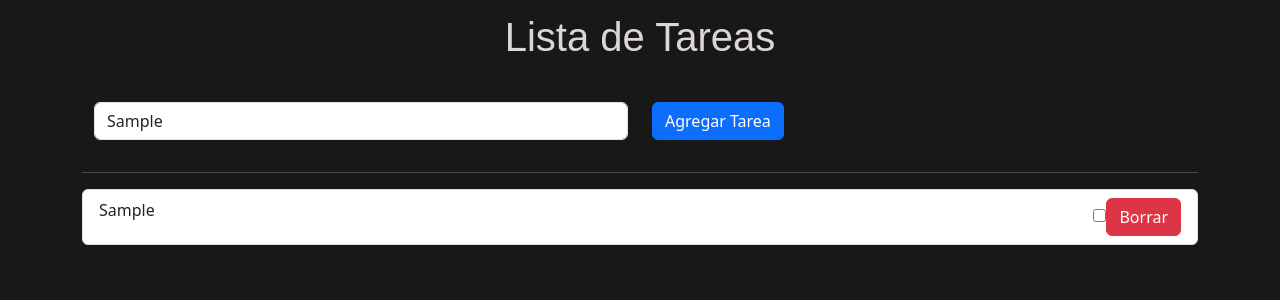
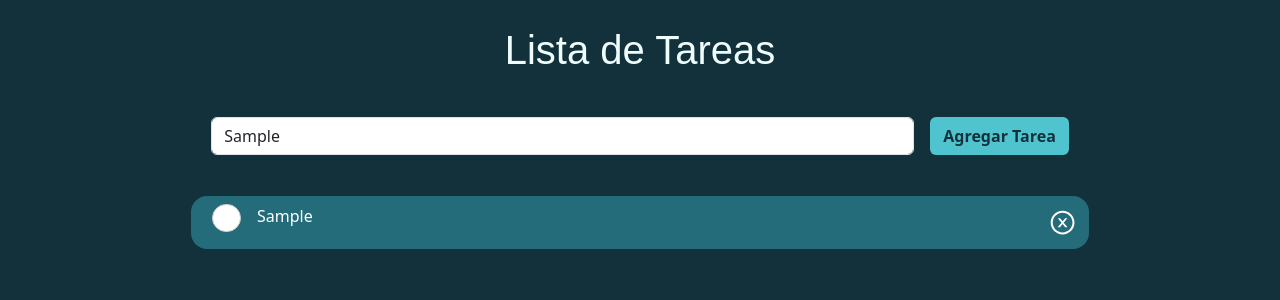
Before and after one commit to MariaJoseGG/PracticalTest, a React (Vite) app: page / in a window 1280 px wide. Both pictures are taken after typing "Sample" into the empty fields and a click on the button "Agregar Tarea". Shown: the top 300 px of the page. Built offline with nearby package versions, Linux system fonts and the light colour scheme.

Commit message:
Changes are made to the styles

```diff
--- a/package.json
+++ b/package.json
@@ -11,7 +11,8 @@
   },
   "dependencies": {
     "react": "^18.2.0",
-    "react-dom": "^18.2.0"
+    "react-dom": "^18.2.0",
+    "react-icons": "^4.12.0"
   },
   "devDependencies": {
     "@types/react": "^18.2.37",
--- a/src/TaskManagement/components/TaskForm.jsx
+++ b/src/TaskManagement/components/TaskForm.jsx
@@ -1,7 +1,7 @@
 import { useForm } from '../../hooks/useForm'
 import '../styles/TaskForm.css'
 
-export const TaskForm = ({addTask}) => {
+export const TaskForm = ({ addTask }) => {
 
   const { formState, onInputChange } = useForm({ task: '' })
 
@@ -17,10 +17,8 @@ export const TaskForm = ({addTask}) => {
 
   return (
     <form onSubmit={handleSubmit}>
-      <div className="container">
-        <div className="row">
-          <div className="col">
-            <div className="mb-3">
+      <div className="container d-flex">
+        <div className="p-2 flex-grow-1">
           <input
             type="text"
             className="form-control"
@@ -29,10 +27,8 @@ export const TaskForm = ({addTask}) => {
             onChange={onInputChange}
             placeholder="Ingresa una tarea" />
         </div>
-          </div>
-          <div className="col">
-            <button type="submit" className="btn btn-primary">Agregar Tarea</button>
-          </div>
+        <div className='p-2'>
+          <button type="submit" className="btn add-button">Agregar Tarea</button>
         </div>
       </div>
     </form>
--- a/src/TaskManagement/components/TaskList.jsx
+++ b/src/TaskManagement/components/TaskList.jsx
@@ -3,6 +3,7 @@ import '../styles/TaskList.css'
 import { TaskForm } from './TaskForm'
 import { addTask, completeTask, deleteTask } from '../functions/taskActions'
 import { taskReducer } from '../functions/taskReducer'
+import { AiOutlineCloseCircle } from 'react-icons/ai';
 
 export const TaskList = () => {
 
@@ -30,7 +31,7 @@ export const TaskList = () => {
   }
 
   return (
-    <div className='container'>
+    <div className='container w-75'>
       <h1 className='text-center'>Lista de Tareas</h1>
 
       <TaskForm
@@ -42,21 +43,29 @@ export const TaskList = () => {
       <ul className="list-group">
         {taskState.map(item => {
           return (
-            <li className="list-group-item d-flex justify-content-between" key={item.id}>
-              <span>{item.task}</span>
+            <li className="d-flex align-content-center mb-1" key={item.id}>
 
-              <div>
+              <div className='round p-2'>
                 <input
                   type="checkbox"
-                  value={item.finalizada}
+                  id={`checkbox-${item.id}`}
+                  checked={item.completed}
                   onChange={() => handleCompleteTask(item)}
                 />
+                <label htmlFor={`checkbox-${item.id}`}></label>
+              </div>
 
-                <button
-                  className="btn btn-danger"
-                  onClick={() => handleDeleteTask(item)}>
-                  Borrar
-                </button>
+              <span
+                // className="ml-2 p-2 flex-grow-1"
+                className={item.completed ? 'ml-2 p-2 flex-grow-1 task-completed' : 'ml-2 p-2 flex-grow-1'}>
+                {item.task}
+              </span>
+
+              <div
+                className='p-2'
+                onClick={() => handleDeleteTask(item)}
+              >
+                <AiOutlineCloseCircle className='delete-icon' />
               </div>
             </li>
           )
--- a/src/TaskManagement/styles/TaskForm.css
+++ b/src/TaskManagement/styles/TaskForm.css
@@ -1,3 +1,10 @@
-button {
-    background-color: #50c4cf;
+.add-button {
+    background-color: #4fc4cf;
+	cursor: pointer;
+	color: #12313a;
+    font-weight: bold;
 }
+
+.add-button:hover {
+    background-color: #28a4b2;
+}
--- a/src/TaskManagement/styles/TaskList.css
+++ b/src/TaskManagement/styles/TaskList.css
@@ -1,4 +1,67 @@
 h1 {
     font-family: Arial, sans-serif;
     padding-bottom: 3%;
+    color: #effcfc;
 }
+
+/* Rounded checkbox styles */
+.round label {
+    background-color: #fff;
+    border: 1px solid #ccc;
+    border-radius: 50%;
+    cursor: pointer;
+    width: 1.8rem;
+    height: 1.8rem;
+    left: 0;
+    position: relative;
+    top: 0;
+}
+
+.round label:after {
+    border: 2px solid #fff;
+    border-top: none;
+    border-right: none;
+    content: "";
+    height: 6px;
+    left: 7px;
+    opacity: 0;
+    position: absolute;
+    top: 8px;
+    transform: rotate(-45deg);
+    width: 12px;
+}
+
+.round input[type="checkbox"] {
+    visibility: hidden;
+}
+
+.round input[type="checkbox"]:checked+label {
+    background-color: #12313a;
+    border-color: #234a56;
+}
+
+.round input[type="checkbox"]:checked+label:after {
+    opacity: 1;
+}
+
+/* Styles for each task */
+li {
+    background-color: #246c7a;
+    border-radius: 1rem;
+}
+
+span {
+    color: white;
+}
+
+.task-completed {
+    text-decoration: line-through;
+}
+
+.delete-icon {
+    width: 1.7rem;
+    height: 1.7rem;
+    margin: 5px;
+    color: white;
+    cursor: pointer;
+}
--- a/src/main.css
+++ b/src/main.css
@@ -1,5 +1,4 @@
 body {
-    background-color: #181818;
-    color: #ddd6d6;
-    padding: 1%;
+    background-color: #12313a;
+    padding: 2%;
 }
```
Also changed, not shown: 2 other files (tests, documents, lock files or other folders). Lines whose indentation alone changed are shown as unchanged.
